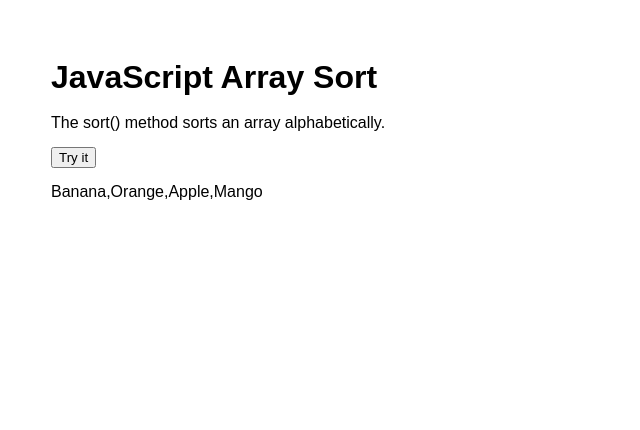
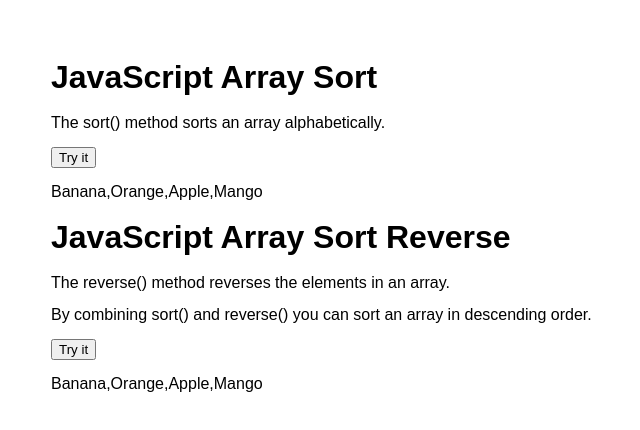
Before and after one commit to solismc/jsfunctions, a website: page public/index.html in a window 1280 px wide. Shown: the whole page, without its empty margins (13-653 px from the left). Drawn offline with Linux system fonts and the light colour scheme.

Commit message:
Added Array Reverse Example

```diff
--- a/public/index.html
+++ b/public/index.html
@@ -21,8 +21,26 @@
         document.getElementById("demo").innerHTML = fruits;
         }
   </script>
+
+    <h1>JavaScript Array Sort Reverse</h1>
+
+    <p>The reverse() method reverses the elements in an array.</p>
+    <p>By combining sort() and reverse() you can sort an array in descending order.</p>
+    <button onclick="myNewFunction()">Try it</button>
+    <p id="demoReverse"></p>
+
+    <script>
+    // Create and display an array:
+    var fruits = ["Banana", "Orange", "Apple", "Mango"];
+    document.getElementById("demoReverse").innerHTML = fruits;
+
+    function myNewFunction() {
+      // First sort the array
+      fruits.sort();
+      // Then reverse it:
+      fruits.reverse();
+      document.getElementById("demoReverse").innerHTML = fruits;
+    }
+  </script>
   </body>
 </html>
-
-</body>
-</html>
--- a/public/main.js
+++ b/public/main.js
@@ -8,13 +8,13 @@ document.addEventListener('DOMContentLoaded', main)
 
 // Functions
 
-/* function printAll() {
+function printAll() {
   for(let i = 0; i < arguments.length; i++) {
     console.log(arguments[i]);
   }
 }
  printAll(1, 2, 3, 4, 5);
- printAll(10, 20); */
+ printAll(10, 20);
 
  /*function greetings() {
   return 'Hello John!';
```
